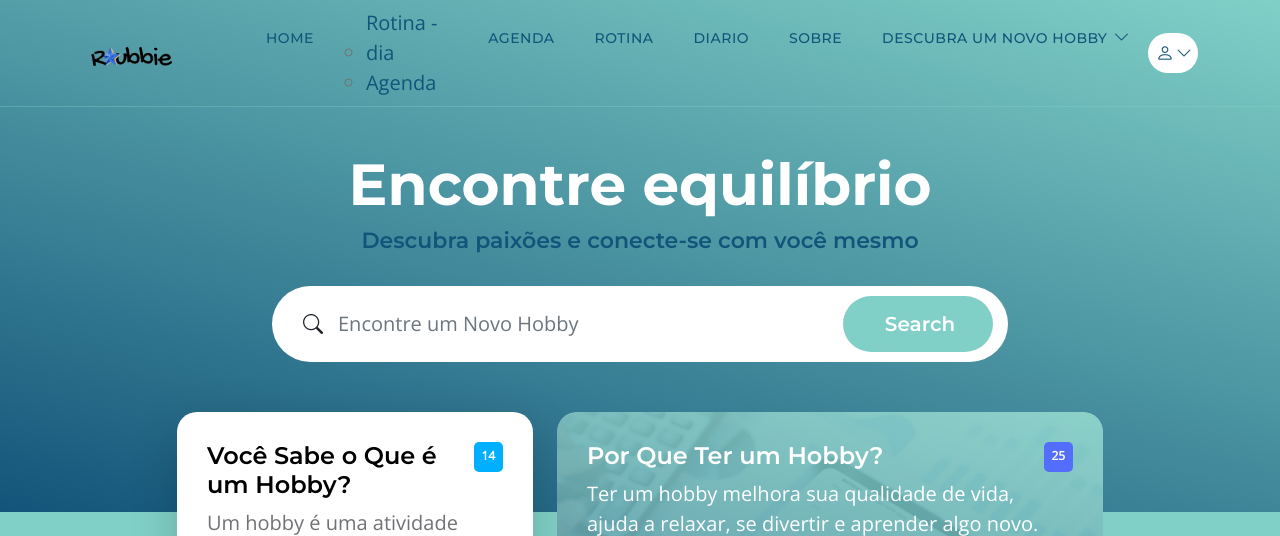
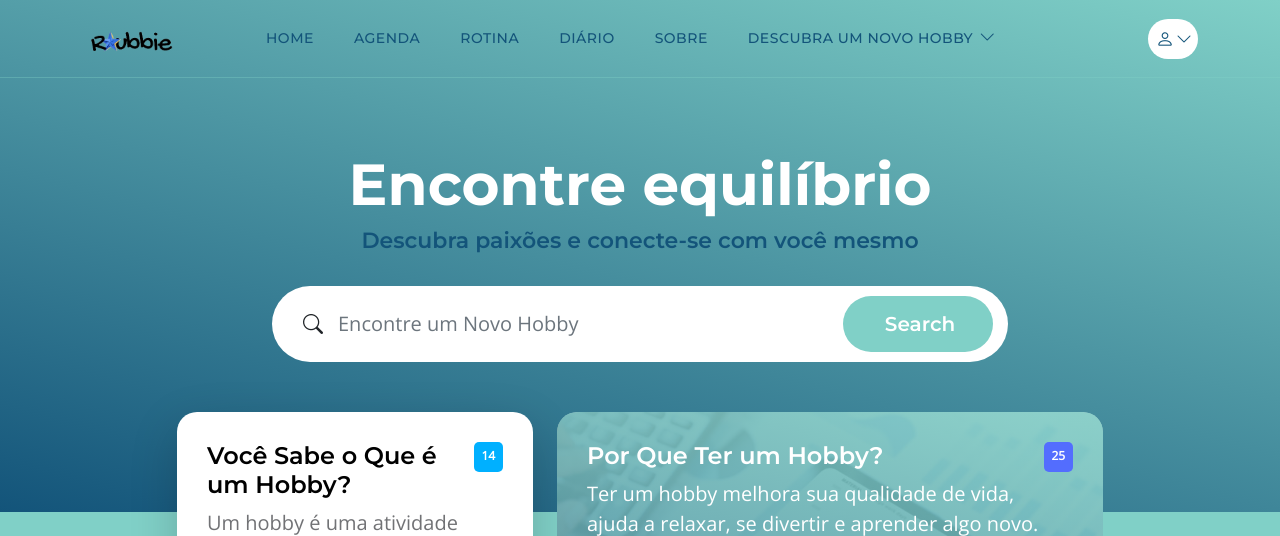
Before and after one commit to emillycaaroline/roubbie, a PHP site: page /roubbie/index.php in a window 1280 px wide. Shown: the top 536 px of the page. Run offline with PHP 8.4, Linux system fonts and the light colour scheme.

```diff
--- a/includes/header.php
+++ b/includes/header.php
@@ -64,10 +64,11 @@
 
 <body id="top">
     <!-- Menu Inicial -->
-    <nav class="navbar navbar-expand-lg">
+     <!-- Menu Inicial -->
+     <nav class="navbar navbar-expand-lg">
         <div class="container">
             <a class="navbar-brand" href="index.html">
-                <img src="img/logo-ft.png" width="100">
+                <img src="img/logo-ft.png" alt="Roubbie Logo" width="100">
             </a>
             <button class="navbar-toggler" type="button" data-bs-toggle="collapse" data-bs-target="#navbarNav" aria-controls="navbarNav" aria-expanded="false" aria-label="Toggle navigation">
                 <span class="navbar-toggler-icon"></span>
@@ -77,15 +78,6 @@
                     <li class="nav-item">
                         <a class="nav-link click" href="index.php">Home</a>
                     </li>
-
-                    <nav>
-    <ul>
-        <li><a href="http://localhost/roubbie/projeto_fullcalendar_js_php-master/sisrot.php">Rotina - dia</a></li>
-        <li><a href="http://localhost/roubbie/projeto_fullcalendar_js_php-master/index.php">Agenda</a></li>
-    </ul>
-</nav>
-
-
                     <li class="nav-item">
                         <a class="nav-link click" href="http://localhost/roubbie/projeto_fullcalendar_js_php-master/index.php">Agenda</a>
                     </li>
@@ -93,7 +85,7 @@
                         <a class="nav-link click" href="http://localhost/roubbie/projeto_fullcalendar_js_php-master/sisrot.php">Rotina</a>
                     </li>
                     <li class="nav-item">
-                        <a class="nav-link click" href="diario.php">Diario</a>
+                        <a class="nav-link click" href="diario.php">Diário</a>
                     </li>
                     <li class="nav-item">
                         <a class="nav-link click" href="sobre.php">Sobre</a>
@@ -102,14 +94,14 @@
                         <a class="nav-link dropdown-toggle" href="#" id="navbarLightDropdownMenuLink" role="button" data-bs-toggle="dropdown" aria-expanded="false">Descubra um novo hobby</a>
                         <ul class="dropdown-menu dropdown-menu-light" aria-labelledby="navbarLightDropdownMenuLink">
                             <li><a class="dropdown-item" href="quizz.php">Quiz</a></li>
-                            <li><a class="dropdown-item" href="">Resultado do Quest</a></li>
+                            <li><a class="dropdown-item" href="#">Resultado do Quest</a></li>
                         </ul>
                     </li>
                 </ul>
                 <ul class="nav-menu">
                     <li class="nav-item dropdown">
-                        <a class="nav-link dropdown-toggle bi-person navbar-icon" style="border: none;" href="#" id="navbarLightDropdownMenuLink" role="button" data-bs-toggle="dropdown" aria-expanded="false"></a>
-                        <ul class="dropdown-menu dropdown-menu-light" aria-labelledby="navbarLightDropdownMenuLink">
+                        <a class="nav-link dropdown-toggle bi-person navbar-icon" style="border: none;" href="#" id="navbarUserDropdownMenuLink" role="button" data-bs-toggle="dropdown" aria-expanded="false"></a>
+                        <ul class="dropdown-menu dropdown-menu-light" aria-labelledby="navbarUserDropdownMenuLink">
                             <li><a class="dropdown-item" href="/login-register/login.php">Login</a></li>
                             <li><a class="dropdown-item" href="/login-register/cadastro.html">Cadastro</a></li>
                         </ul>
```
